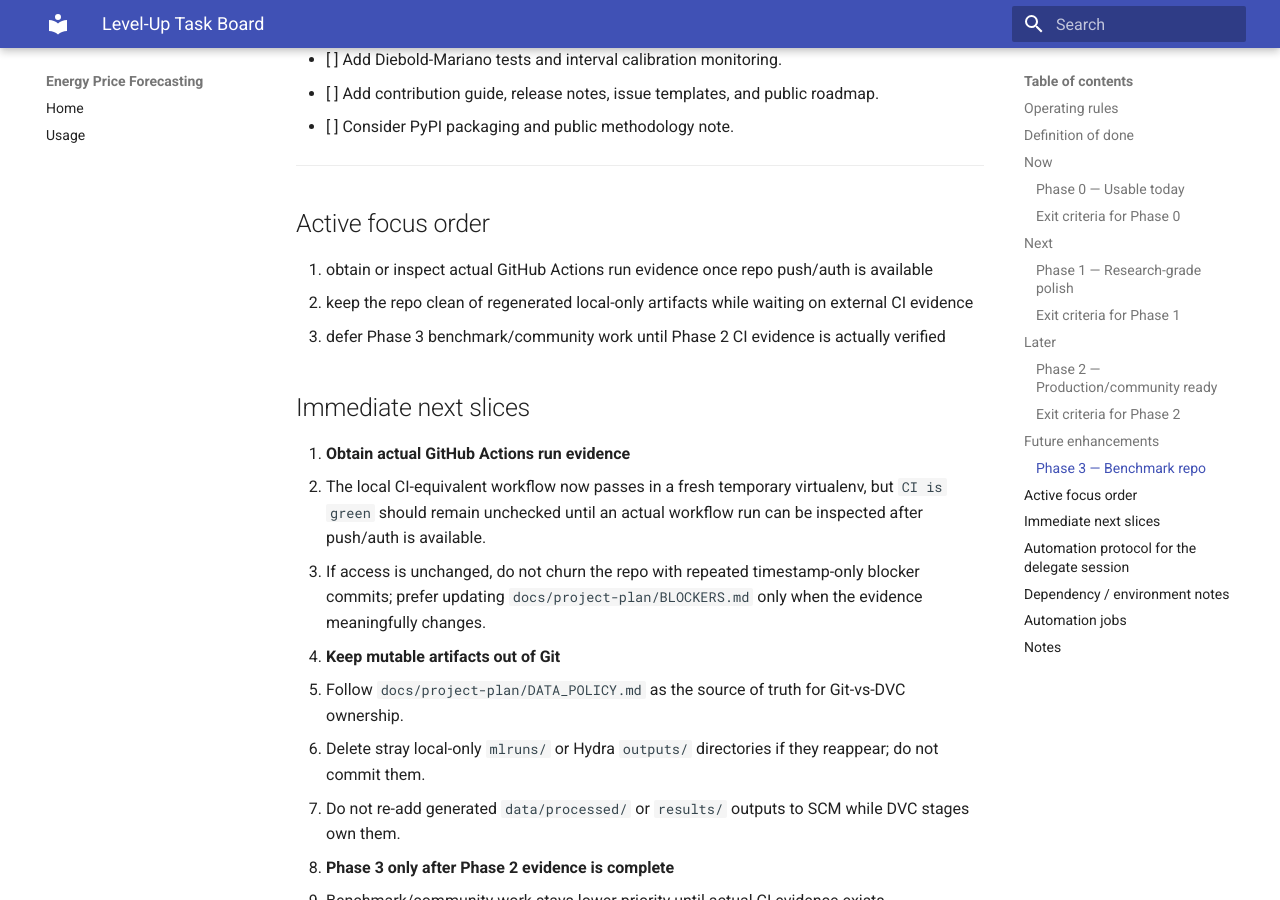
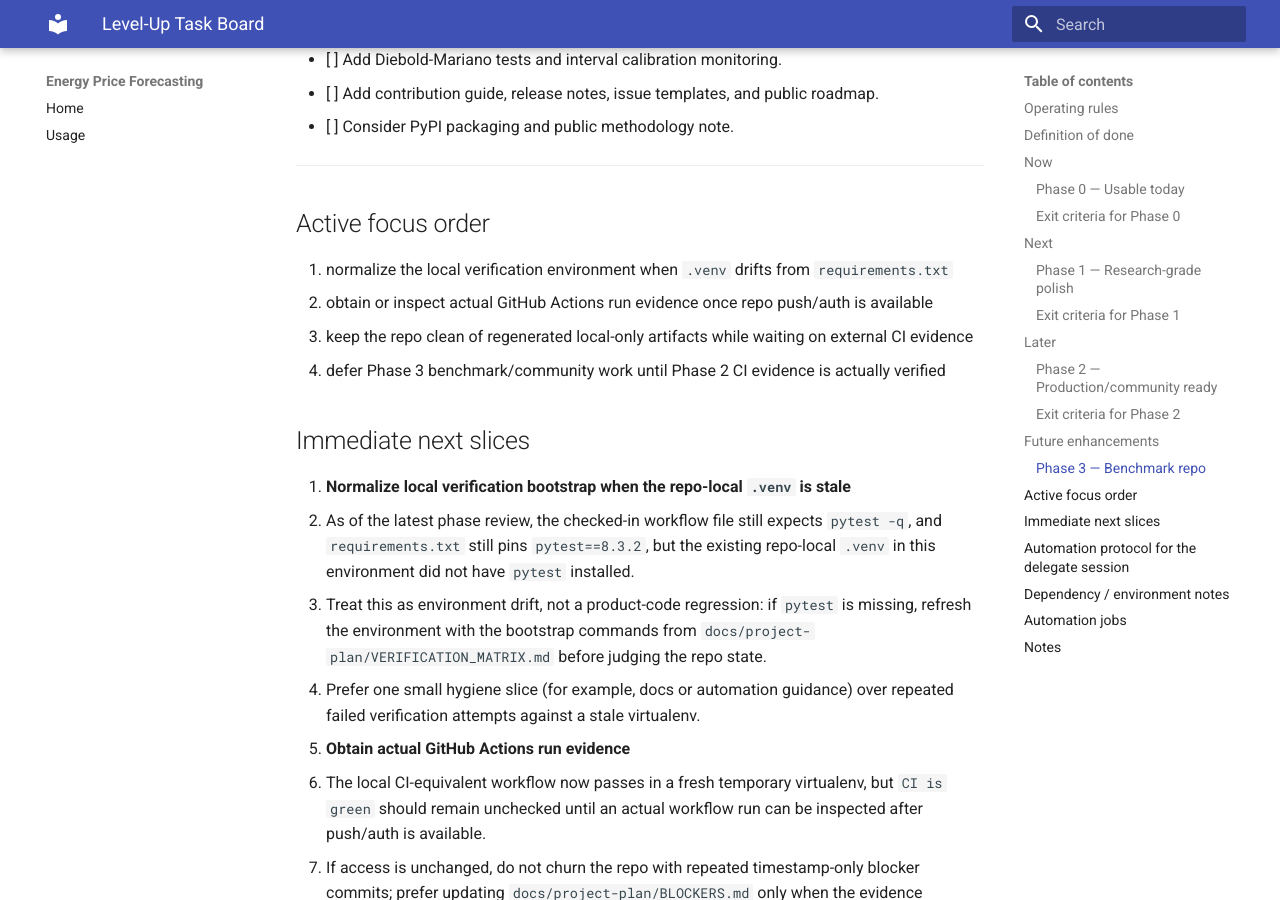
Before and after one commit to Gitty-Gat/Energy-Price-Forecasting, an MkDocs documentation site: the page built from docs/project-plan/LEVEL_UP_TASK_BOARD.md, in a window 1280 px wide and 900 px high, scrolled down 3569 px. Built offline with MkDocs 1.6.1 and Material for MkDocs 9.7.7, drawn with Linux system fonts in a browser that asks for light colours; some of the changed text lies outside the part shown.

Commit message:
docs: capture venv drift in level-up roadmap

```diff
--- a/docs/project-plan/LEVEL_UP_TASK_BOARD.md
+++ b/docs/project-plan/LEVEL_UP_TASK_BOARD.md
@@ -114,20 +114,25 @@ The repo is considered leveled up when all of the following are true:
 
 ## Active focus order
 
-1. obtain or inspect actual GitHub Actions run evidence once repo push/auth is available
-2. keep the repo clean of regenerated local-only artifacts while waiting on external CI evidence
-3. defer Phase 3 benchmark/community work until Phase 2 CI evidence is actually verified
+1. normalize the local verification environment when `.venv` drifts from `requirements.txt`
+2. obtain or inspect actual GitHub Actions run evidence once repo push/auth is available
+3. keep the repo clean of regenerated local-only artifacts while waiting on external CI evidence
+4. defer Phase 3 benchmark/community work until Phase 2 CI evidence is actually verified
 
 ## Immediate next slices
 
-1. **Obtain actual GitHub Actions run evidence**
+1. **Normalize local verification bootstrap when the repo-local `.venv` is stale**
+   - As of the latest phase review, the checked-in workflow file still expects `pytest -q`, and `requirements.txt` still pins `pytest==8.3.2`, but the existing repo-local `.venv` in this environment did not have `pytest` installed.
+   - Treat this as environment drift, not a product-code regression: if `pytest` is missing, refresh the environment with the bootstrap commands from `docs/project-plan/VERIFICATION_MATRIX.md` before judging the repo state.
+   - Prefer one small hygiene slice (for example, docs or automation guidance) over repeated failed verification attempts against a stale virtualenv.
+2. **Obtain actual GitHub Actions run evidence**
    - The local CI-equivalent workflow now passes in a fresh temporary virtualenv, but `CI is green` should remain unchecked until an actual workflow run can be inspected after push/auth is available.
    - If access is unchanged, do not churn the repo with repeated timestamp-only blocker commits; prefer updating `docs/project-plan/BLOCKERS.md` only when the evidence meaningfully changes.
-2. **Keep mutable artifacts out of Git**
+3. **Keep mutable artifacts out of Git**
    - Follow `docs/project-plan/DATA_POLICY.md` as the source of truth for Git-vs-DVC ownership.
    - Delete stray local-only `mlruns/` or Hydra `outputs/` directories if they reappear; do not commit them.
    - Do not re-add generated `data/processed/` or `results/` outputs to SCM while DVC stages own them.
-3. **Phase 3 only after Phase 2 evidence is complete**
+4. **Phase 3 only after Phase 2 evidence is complete**
    - Benchmark/community work stays lower priority until actual CI evidence exists.
 
 ---
@@ -151,6 +156,7 @@ When the automation session runs, it should:
 ## Dependency / environment notes
 
 - Use the repo-local `.venv` for local verification; the bare system interpreter is not sufficient for the scientific stack.
+- If the existing `.venv` is missing expected tools such as `pytest`, treat that as local environment drift and refresh it from `requirements.txt` (or recreate it) before interpreting verification failures as repo regressions.
 - Exact locally verified commands and evidence live in `docs/project-plan/VERIFICATION_MATRIX.md`.
 - Current active blockers live in `docs/project-plan/BLOCKERS.md`.
 - Local-only experiment artifacts such as `mlruns/` and Hydra `outputs/` should be treated as disposable workspace noise, not roadmap progress.
```
Also changed, not shown: docs/project-plan/VERIFICATION_MATRIX.md (+20 -1 lines).
